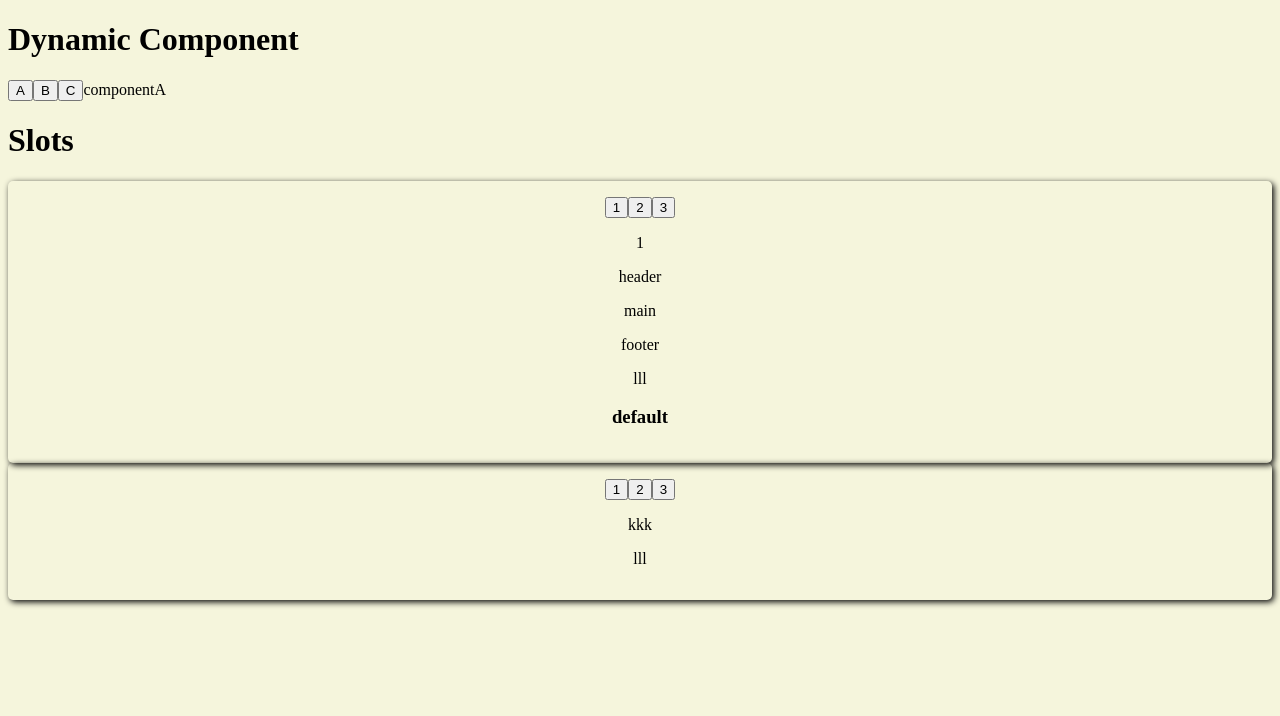
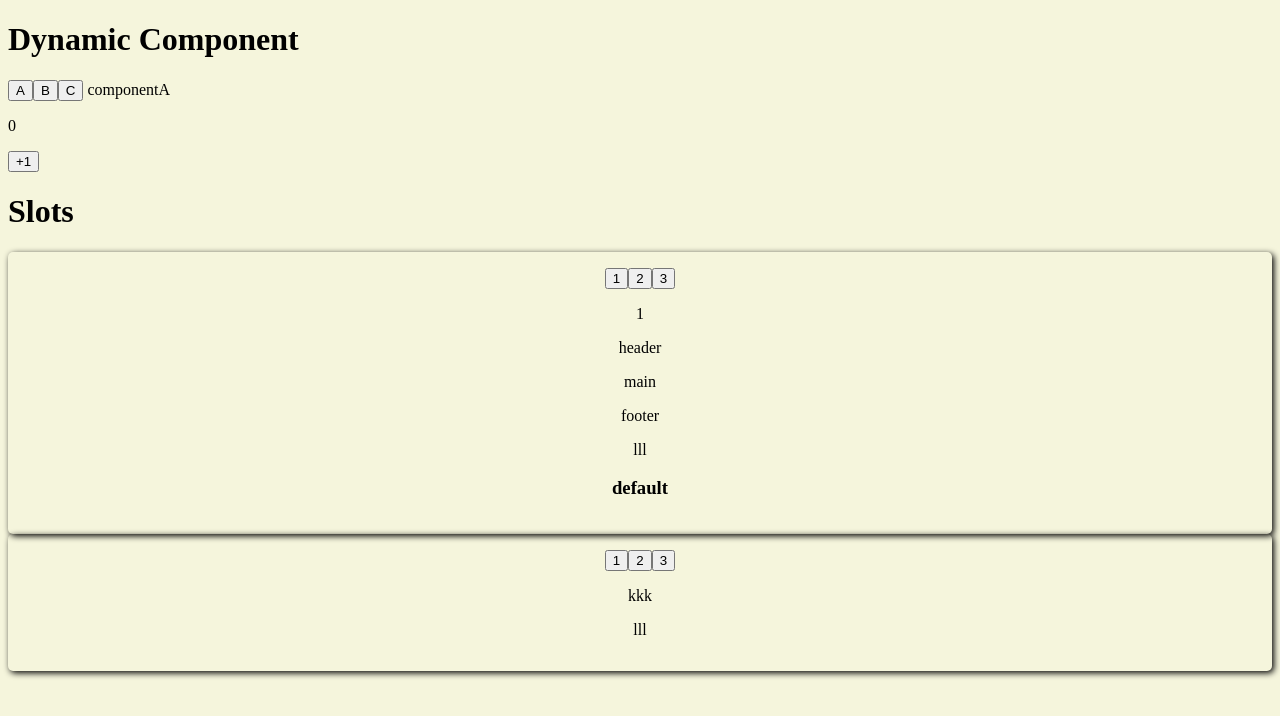
Before and after one commit to 802-web/first-vue, a Vue app: page / in a window 1280 px wide. Shown: the top 716 px of the page. Built offline with nearby package versions, Linux system fonts and the light colour scheme; the HTML template or start-up script is replaced by a standard one.

Commit message:
base of keep alive

```diff
--- a/src/App.vue
+++ b/src/App.vue
@@ -26,7 +26,10 @@ const currentComp = shallowRef(ComponentA)
 	<button @click="currentComp = ComponentA">A</button>
 	<button @click="currentComp = ComponentB">B</button>
 	<button @click="currentComp = ComponentC">C</button>
-	<component :is="currentComp" />
+	<!-- <KeepAlive include="ComponentC,ComponentB" exclude="ComponentA"> -->
+	<KeepAlive>
+		<component :is="currentComp" />
+	</KeepAlive>
 
 	<h1>Slots</h1>
 	<BaseCard>
--- a/src/components/ComponentA.vue
+++ b/src/components/ComponentA.vue
@@ -1 +1,22 @@
-<template>componentA</template>
+<script setup>
+import { onActivated, onDeactivated, onMounted, onUnmounted, ref } from 'vue'
+
+const num = ref(0)
+onMounted(() => {
+	console.log('CompA OnMounted')
+})
+onUnmounted(() => {
+	console.log('CompA UnMounted')
+})
+onActivated(() => {
+	console.log('CompA Activated')
+})
+onDeactivated(() => {
+	console.log('CompA Deactivated')
+})
+</script>
+<template>
+	componentA
+	<p>{{ num }}</p>
+	<button @click="num++">+1</button>
+</template>
```
